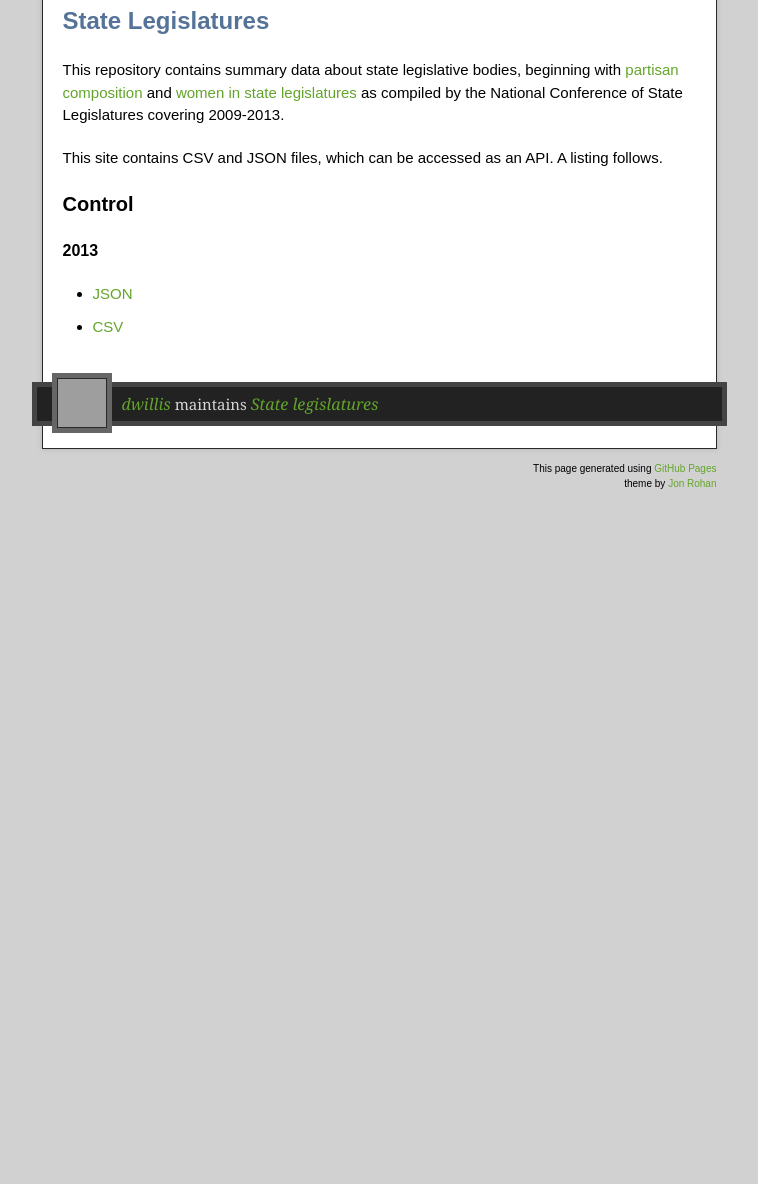
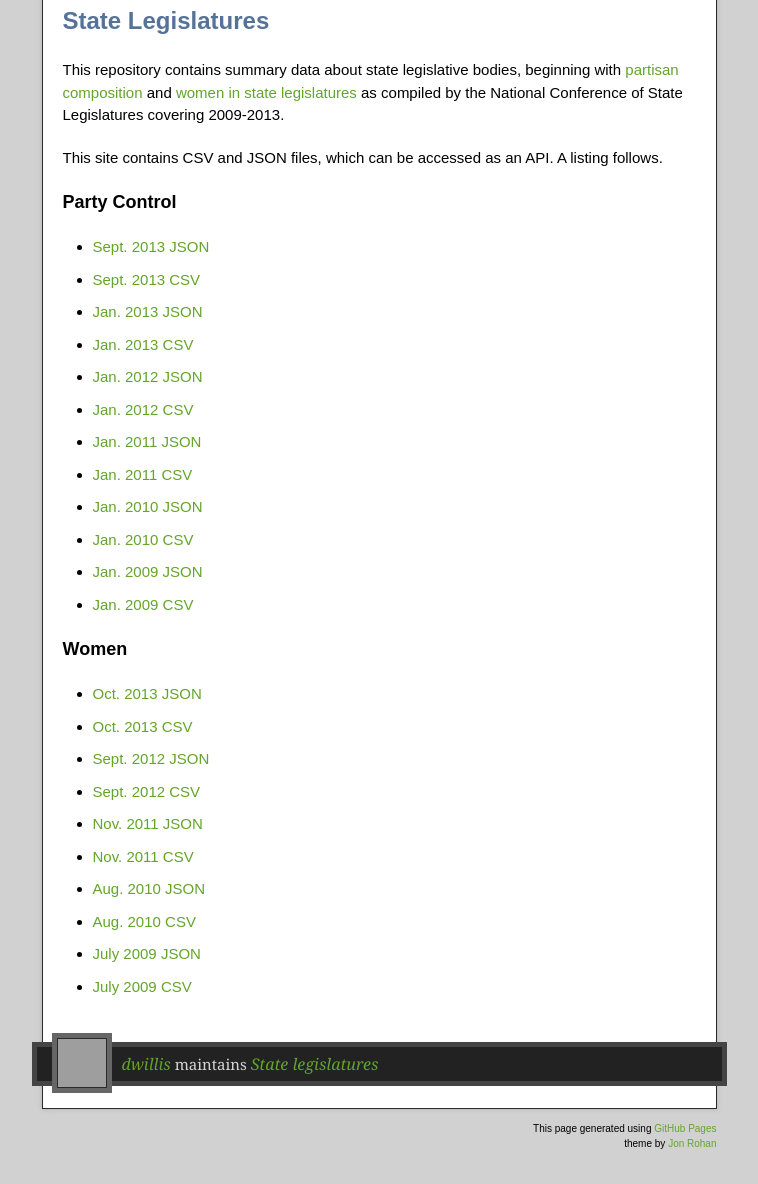
Before and after one commit to dwillis/state_legislatures, a plain HTML site: page index.html in a window 1280 px wide. Shown: the part 278-1462 px from the top of the page, without its empty margins (261-1019 px from the left). Before the commit the page ends 859 px from the top, so only its background shows below. Drawn offline with nearby package versions, Linux system fonts and the light colour scheme; grey boxes are pictures that could not be loaded.

Commit message:
Create gh-pages branch via GitHub

```diff
--- a/index.html
+++ b/index.html
@@ -43,22 +43,43 @@
 
 <p>This site contains CSV and JSON files, which can be accessed as an API. A listing follows.</p>
 
-<h3>
-<a name="control" class="anchor" href="#control"><span class="octicon octicon-link"></span></a>Control</h3>
-
-<h5>
-<a name="2013" class="anchor" href="#2013"><span class="octicon octicon-link"></span></a>2013</h5>
+<h4>
+<a name="party-control" class="anchor" href="#party-control"><span class="octicon octicon-link"></span></a>Party Control</h4>
 
 <ul>
-<li><a href="http://dwillis.github.io/state_legislatures/2013/control/ncsl_01212013.json">JSON</a></li>
-<li><a href="http://dwillis.github.io/state_legislatures/2013/control/ncsl_01212013.csv">CSV</a></li>
+<li><a href="http://dwillis.github.io/state_legislatures/2013/control/ncsl_09112013.json">Sept. 2013 JSON</a></li>
+<li><a href="http://dwillis.github.io/state_legislatures/2013/control/ncsl_09112013.csv">Sept. 2013 CSV</a></li>
+<li><a href="http://dwillis.github.io/state_legislatures/2013/control/ncsl_01212013.json">Jan. 2013 JSON</a></li>
+<li><a href="http://dwillis.github.io/state_legislatures/2013/control/ncsl_01212013.csv">Jan. 2013 CSV</a></li>
+<li><a href="http://dwillis.github.io/state_legislatures/2012/control/ncsl_01102012.json">Jan. 2012 JSON</a></li>
+<li><a href="http://dwillis.github.io/state_legislatures/2012/control/ncsl_01102012.csv">Jan. 2012 CSV</a></li>
+<li><a href="http://dwillis.github.io/state_legislatures/2011/control/ncsl_01312011.json">Jan. 2011 JSON</a></li>
+<li><a href="http://dwillis.github.io/state_legislatures/2011/control/ncsl_01312011.csv">Jan. 2011 CSV</a></li>
+<li><a href="http://dwillis.github.io/state_legislatures/2010/control/ncsl_01102010.json">Jan. 2010 JSON</a></li>
+<li><a href="http://dwillis.github.io/state_legislatures/2010/control/ncsl_01102010.csv">Jan. 2010 CSV</a></li>
+<li><a href="http://dwillis.github.io/state_legislatures/2009/control/ncsl_01262009.json">Jan. 2009 JSON</a></li>
+<li><a href="http://dwillis.github.io/state_legislatures/2009/control/ncsl_01262009.csv">Jan. 2009 CSV</a></li>
+</ul><h4>
+<a name="women" class="anchor" href="#women"><span class="octicon octicon-link"></span></a>Women</h4>
+
+<ul>
+<li><a href="http://dwillis.github.io/state_legislatures/2013/women/ncsl_10152013.json">Oct. 2013 JSON</a></li>
+<li><a href="http://dwillis.github.io/state_legislatures/2013/women/ncsl_10152013.csv">Oct. 2013 CSV</a></li>
+<li><a href="http://dwillis.github.io/state_legislatures/2012/women/ncsl_09172012.json">Sept. 2012 JSON</a></li>
+<li><a href="http://dwillis.github.io/state_legislatures/2012/women/ncsl_09172012.csv">Sept. 2012 CSV</a></li>
+<li><a href="http://dwillis.github.io/state_legislatures/2011/women/ncsl_11212011.json">Nov. 2011 JSON</a></li>
+<li><a href="http://dwillis.github.io/state_legislatures/2011/women/ncsl_11212011.csv">Nov. 2011 CSV</a></li>
+<li><a href="http://dwillis.github.io/state_legislatures/2010/women/ncsl_08182010.json">Aug. 2010 JSON</a></li>
+<li><a href="http://dwillis.github.io/state_legislatures/2010/women/ncsl_08182010.csv">Aug. 2010 CSV</a></li>
+<li><a href="http://dwillis.github.io/state_legislatures/2009/women/ncsl_07302009.json">July 2009 JSON</a></li>
+<li><a href="http://dwillis.github.io/state_legislatures/2009/women/ncsl_07302009.csv">July 2009 CSV</a></li>
 </ul>
         </article>
       </div>
     </div>
     <footer>
       <div class="owner">
-      <p><a href="https://github.com/dwillis" class="avatar"><img src="https://2.gravatar.com/avatar/5af3c584285e142a840cef8effa33bd4?d=https%3A%2F%2Fidenticons.github.com%2Ff3d9de86462c28781cbe5c47ef22c3e5.png&amp;r=x&amp;s=60" width="48" height="48"/></a> <a href="https://github.com/dwillis">dwillis</a> maintains <a href="https://github.com/dwillis/state_legislatures">State legislatures</a></p>
+      <p><a href="https://github.com/dwillis" class="avatar"><img src="https://1.gravatar.com/avatar/5af3c584285e142a840cef8effa33bd4?d=https%3A%2F%2Fidenticons.github.com%2Ff3d9de86462c28781cbe5c47ef22c3e5.png&amp;r=x&amp;s=60" width="48" height="48"/></a> <a href="https://github.com/dwillis">dwillis</a> maintains <a href="https://github.com/dwillis/state_legislatures">State legislatures</a></p>
 
 
       </div>
```
Also changed, not shown: params.json (+1 -1 lines).
